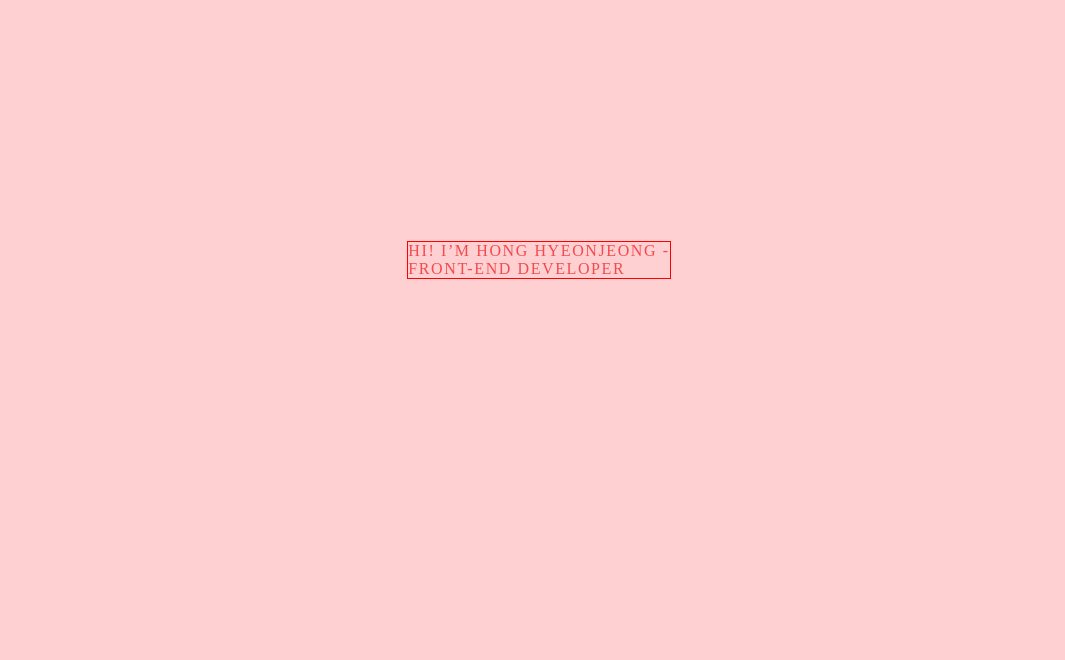
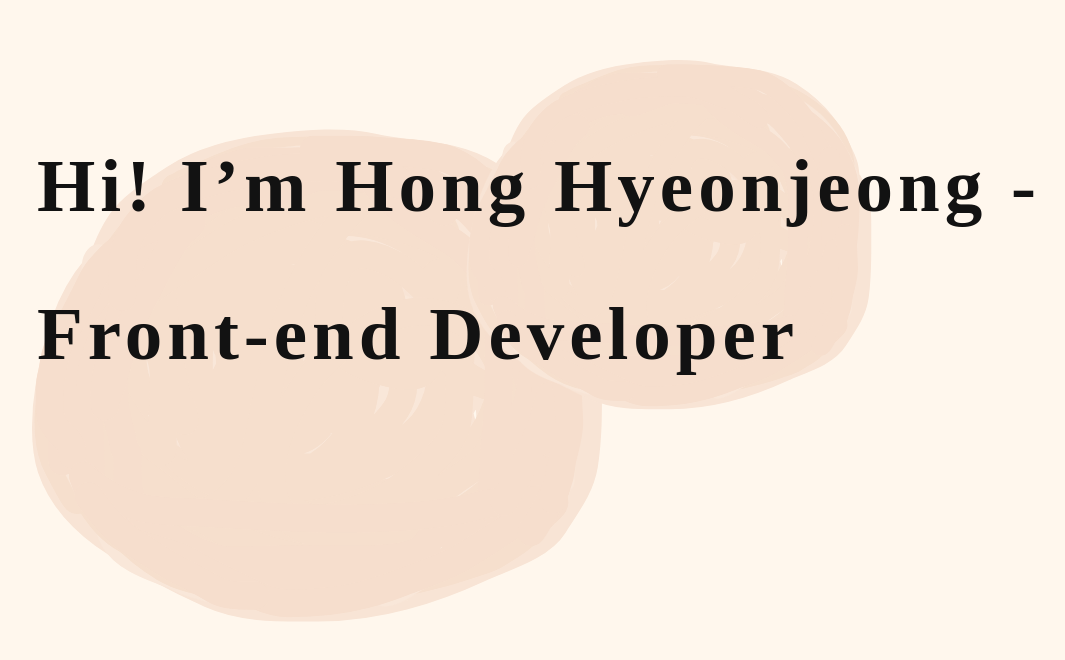
Before and after one commit to emily-hong/my-portfolio, a Next.js app: page / in a window 1280 px wide. Shown: the part 140-800 px from the top of the page, without its empty margins (101-1166 px from the left). Built offline with nearby package versions, Linux system fonts and the light colour scheme.

Commit message:
first page WIP

```diff
--- a/components/pages/Main/FirstSection.component.tsx
+++ b/components/pages/Main/FirstSection.component.tsx
@@ -1,13 +1,25 @@
 import React from "react";
 import styled from "@emotion/styled";
+import Image from "next/image";
 
 export default function FirstSection() {
   return (
     <CustomSection>
       <ProfileName>
-        <p>Hi! I’m Hong Hyeonjeong - </p>
-        <p>Front-end Developer</p>
+        <h1>Hi! I’m Hong Hyeonjeong - </h1>
+        <h1>Front-end Developer</h1>
       </ProfileName>
+
+      <ImageLeft>
+        <div>
+          <Image src="/images/circle.svg" fill alt="circle" />
+        </div>
+      </ImageLeft>
+      <ImageRight>
+        <div>
+          <Image src="/images/circle.svg" fill alt="circle" />
+        </div>
+      </ImageRight>
     </CustomSection>
   );
 }
@@ -19,21 +31,43 @@ const CustomSection = styled.section`
   height: 100vh;
   scroll-snap-align: center;
 
-  font-family: sans-serif;
-  background: #fed0d1;
-  color: #f34a4e;
-  font-weight: bold;
-  text-transform: uppercase;
+  /* font-family: sans-serif; */
+  /* text-transform: uppercase; */
+
   letter-spacing: 0.1em;
-
-  &.second {
-    background: #f34a4e;
-    color: #fed0d1;
-  }
+  font-size: 3.125rem;
+  font-family: "Nanum Pen Script", cursive;
+  color: #121212;
+  font-weight: 900;
+  background-color: #fff7ed;
 `;
 const ProfileName = styled.div`
-  border: 1px solid red;
+  position: absolute;
+  z-index: 1;
   p {
     margin: 0;
   }
 `;
+
+const ImageLeft = styled.div`
+  position: absolute;
+  top: 20.8vw;
+  left: 10.41vw;
+
+  div {
+    position: relative;
+    width: 570px;
+    height: 500px;
+  }
+`;
+const ImageRight = styled.div`
+  position: absolute;
+  top: 200px;
+  right: 300px;
+
+  div {
+    position: relative;
+    width: 420px;
+    height: 350px;
+  }
+`;
--- a/styles/globals.ts
+++ b/styles/globals.ts
@@ -16,9 +16,10 @@ export const global = css`
   }
 
   * {
-    font-family: GmarketSans;
-    font-style: normal;
-    font-weight: normal;
+    /* font-family: GmarketSans; */
+    /* font-family: "Rubik Pixels", cursive; */
+    /* font-style: normal; */
+    /* font-weight: normal; */
     box-sizing: border-box;
   }
 `;
```
Also changed, not shown: public/images/circle.svg (added).
